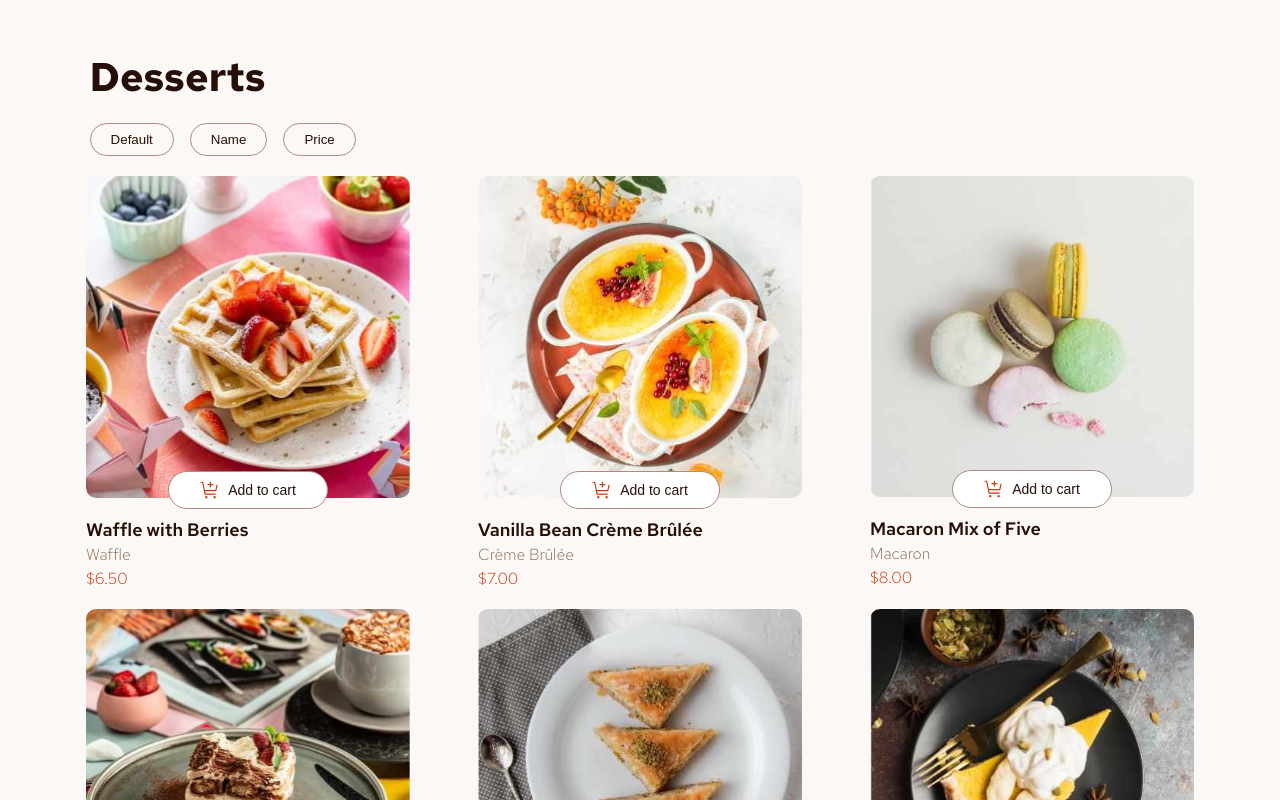
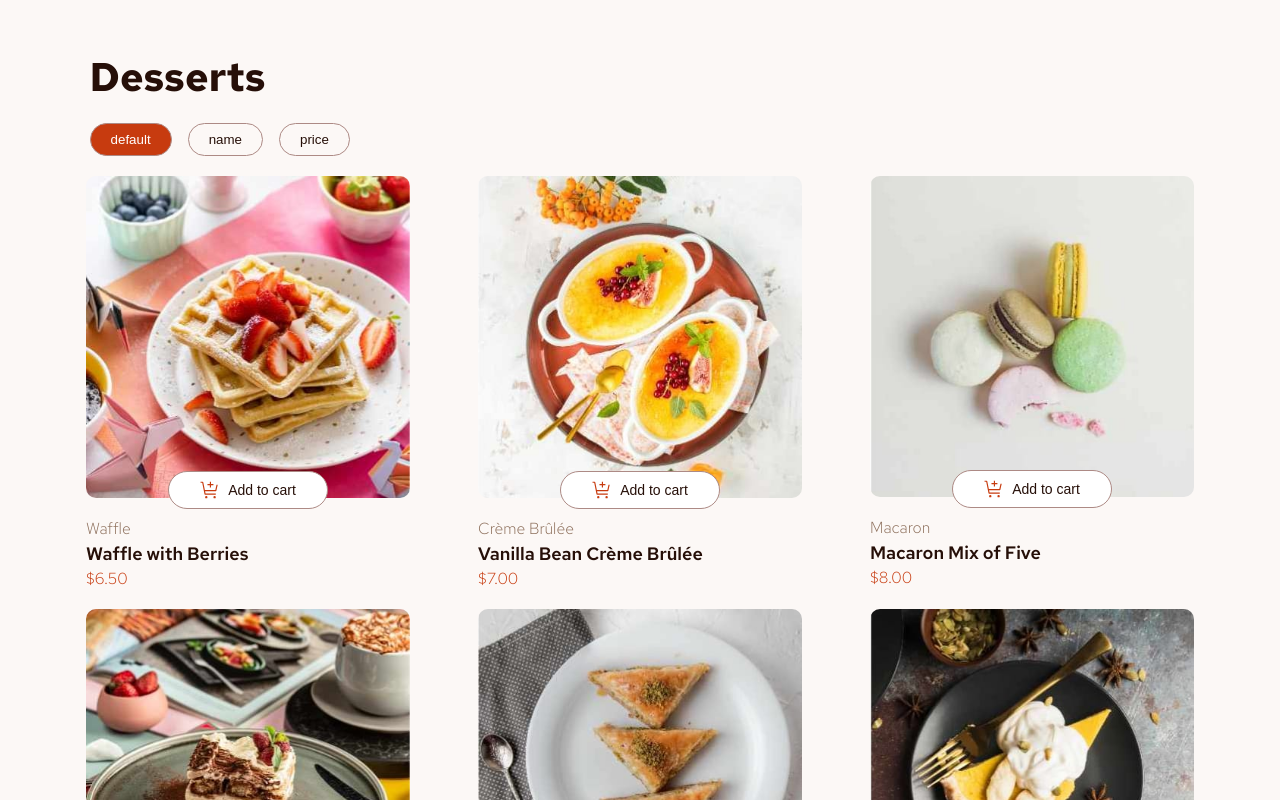
Before and after one commit to BegoCaZa/shopping-cart-REACT, a React (Vite) app: page / in a window 1280 px wide. Shown: the top 800 px of the page. Built offline with nearby package versions, Linux system fonts and the light colour scheme.

Commit message:
solo estan los filtros

```diff
--- a/src/App.jsx
+++ b/src/App.jsx
@@ -1,18 +1,38 @@
-// import { useState } from 'react';
+import { useState } from 'react';
 
 import Header from './components/header/Header';
 import ProductsContainer from './components/productsContainer/ProductsContainer';
+import { PRODUCTS_INFO } from './constants/products-info';
 
 const App = () => {
   // const [cart, setCart] = useState([]);
-  // const [filter, setFilter] = useState('default');
+  const [filter, setFilter] = useState('default');
+
+  const filteredProducts = filterProducts([...PRODUCTS_INFO], filter);
 
   return (
     <>
-      <Header />
-      <ProductsContainer />
+      <Header
+        filter={filter}
+        setFilter={setFilter}
+        filteredProducts={filteredProducts}
+      />
+      <ProductsContainer filteredProducts={filteredProducts} />
     </>
   );
 };
 
+const filterProducts = ([...PRODUCTS_INFO], filter) => {
+  if (filter === 'default') {
+    return [...PRODUCTS_INFO];
+  }
+  if (filter === 'name') {
+    return [...PRODUCTS_INFO].sort((a, b) => a.title.localeCompare(b.title));
+  }
+  if (filter === 'price') {
+    return [...PRODUCTS_INFO].sort((a, b) => a.price - b.price);
+  }
+  return [...PRODUCTS_INFO];
+};
+
 export default App;
--- a/src/components/header/Header.jsx
+++ b/src/components/header/Header.jsx
@@ -1,13 +1,27 @@
 import styles from './Header.module.css';
 
-const Header = () => {
+const Header = ({ filter, setFilter }) => {
+  const filterOptions = ['default', 'name', 'price'];
   return (
     <div className={styles.header}>
       <span className={styles.headerTitle}>Desserts</span>
       <div className={styles.buttons}>
-        <button className={styles.button}>Default</button>
+        {filterOptions.map(option => (
+          <button
+            key={option}
+            className={`${styles.button} ${
+              filter === option && `${styles.buttonActive}`
+            }`}
+            onClick={() => setFilter(option)}
+          >
+            {option}
+          </button>
+        ))}
+        {/* <button className={styles.button} onClick={() => setFilter(option)}>
+          Default
+        </button>
         <button className={styles.button}>Name</button>
-        <button className={styles.button}>Price</button>
+        <button className={styles.button}>Price</button> */}
       </div>
     </div>
   );
--- a/src/components/productsContainer/ProductsContainer.jsx
+++ b/src/components/productsContainer/ProductsContainer.jsx
@@ -1,11 +1,11 @@
-import { PRODUCTS_INFO } from '../../constants/products-info';
+// import { PRODUCTS_INFO } from '../../constants/products-info';
 import styles from './ProductsContainer.module.css';
 
-const ProductsContainer = () => {
+const ProductsContainer = ({ filteredProducts }) => {
   return (
     <>
       <div className={styles.dessertsContainer}>
-        {PRODUCTS_INFO.map(product => (
+        {filteredProducts.map(product => (
           <div key={product.id} className={styles.card}>
             <picture>
               <source media='(min-width:1440px)' srcSet={product.imgDesktop} />
@@ -22,8 +22,8 @@ const ProductsContainer = () => {
               <span>Add to cart</span>
             </button>
             <div className={styles.cardTextContainer}>
+              <span className={styles.productSubtitle}>{product.name}</span>
               <span className={styles.productTitle}>{product.title}</span>
-              <span className={styles.productSubtitle}>{product.name}</span>
               <span className={styles.productPrice}>
                 ${product.price.toFixed(2)}
               </span>
```
